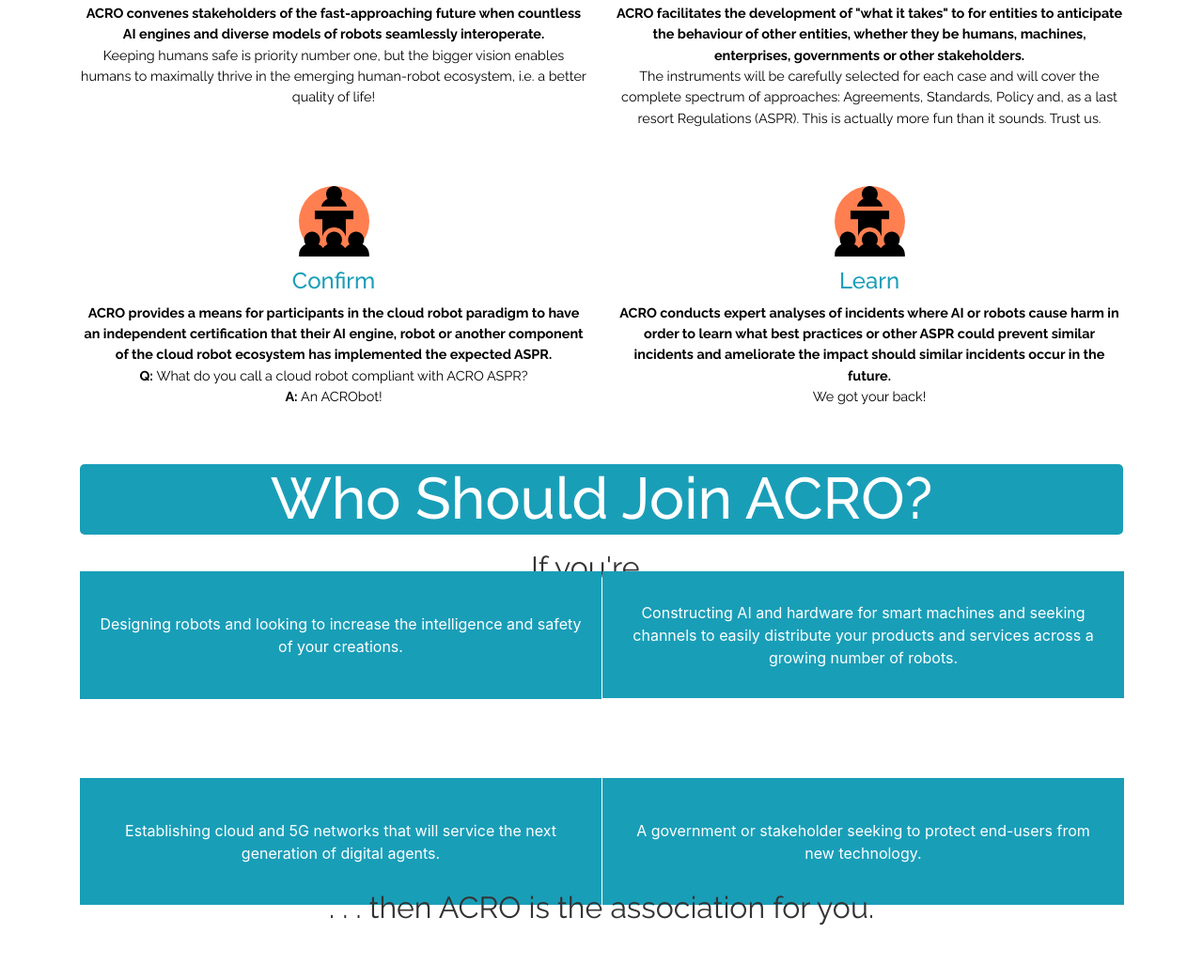
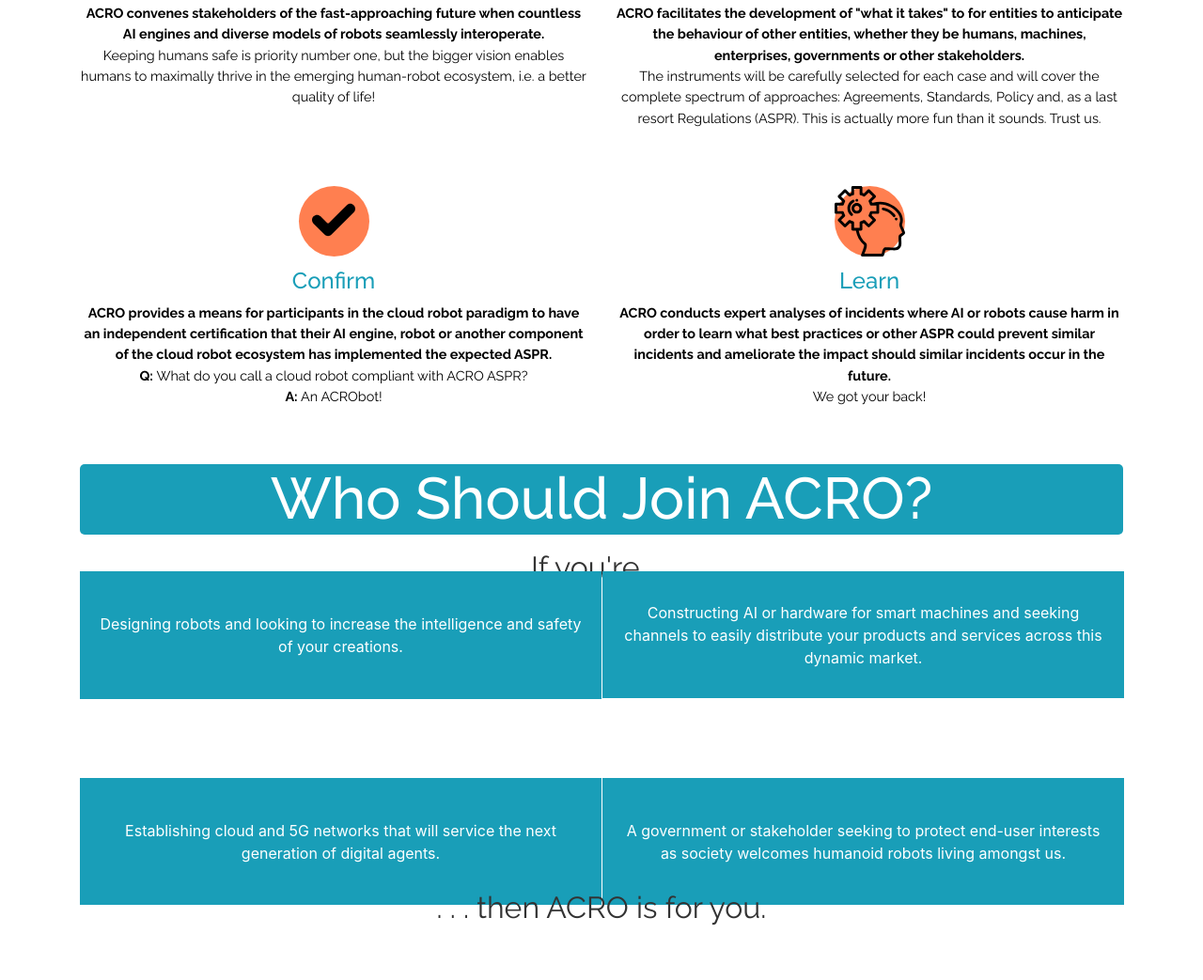
Before and after one commit to grwim/grwim.github.io, a plain HTML site: page index.html in a window 1280 px wide. Shown: the part 3080-4123 px from the top of the page at 94% size. Drawn offline with Linux system fonts and the light colour scheme.

Commit message:
small content edits

```diff
--- a/index.html
+++ b/index.html
@@ -218,7 +218,7 @@
           <div class="card card-block text-center">
             <div>
               <div class="feature-icon">
-                <span><img src="img/speech.svg"></span>
+                <span><img src="img/check-mark.svg" ></span>
               </div>
             </div>
 
@@ -238,7 +238,7 @@
           <div class="card card-block text-center">
             <div>
               <div class="feature-icon">
-                <span><img src="img/speech.svg"></span>
+                <span><img src="img/develop.svg"></span>
               </div>
             </div>
 
@@ -268,14 +268,14 @@
            <div class="stakeholders-content">
             <div class="t1">Designing robots and looking to increase the intelligence and safety of your creations.</div>
 
-            <div class="t2">Constructing AI and hardware for smart machines and seeking channels to easily distribute your products and services across a growing number of robots.</div>
+            <div class="t2">Constructing AI or hardware for smart machines and seeking channels to easily distribute your products and services across this dynamic market.</div>
 
             <div class="t3">Establishing cloud and 5G networks that will service the next generation of digital agents.</div>
 
-            <div class="t4">A government or stakeholder seeking to protect end-users from new technology.</div>
+            <div class="t4">A government or stakeholder seeking to protect end-user interests as society welcomes humanoid robots living amongst us.</div>
         </div>
 
-          <p style="font-size: 2rem; margin-top: 20px;">. . . then ACRO is the association for you.<br><br></p>
+          <p style="font-size: 2rem; margin-top: 20px;">. . . then ACRO is for you.<br><br></p>
 
       </div>
   </section>
```
